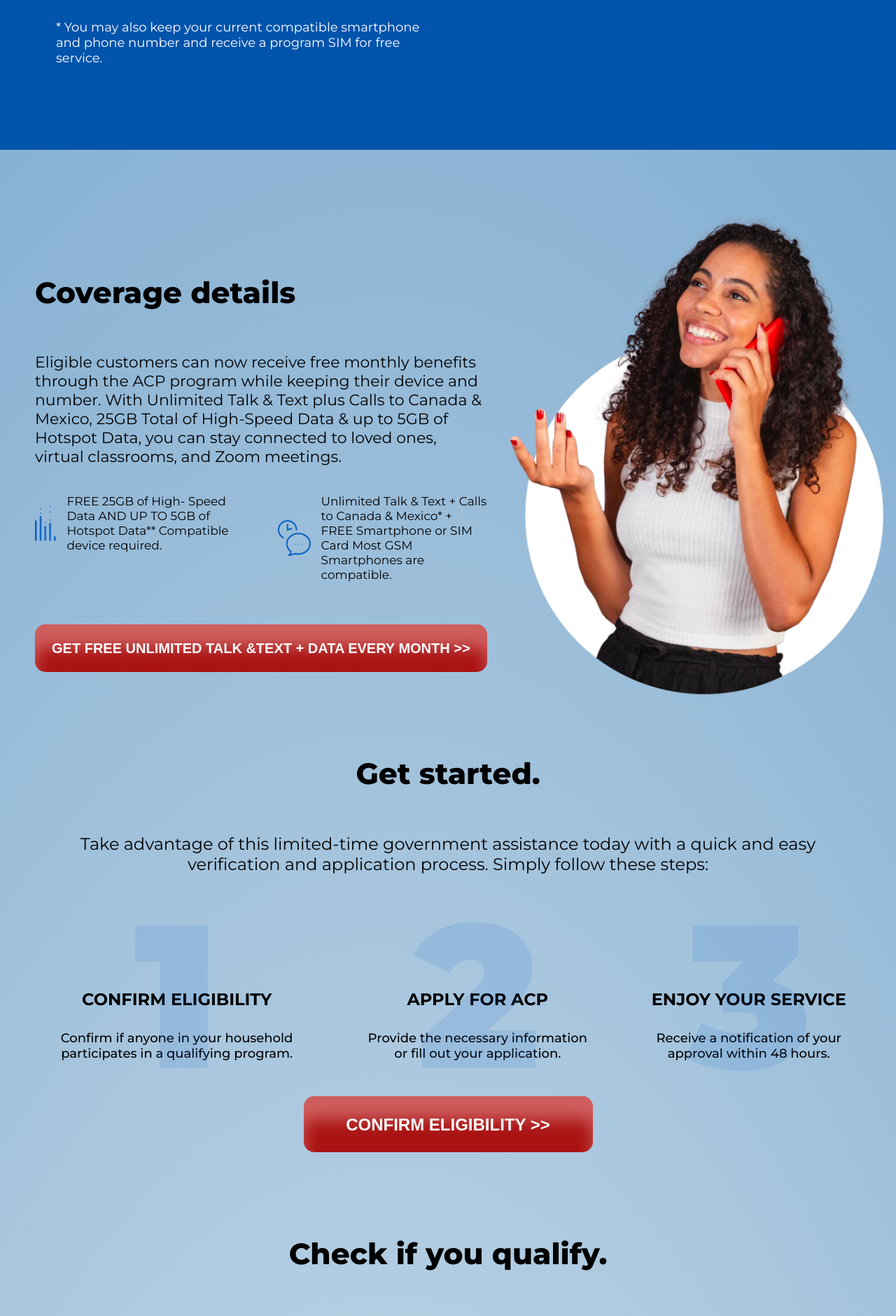
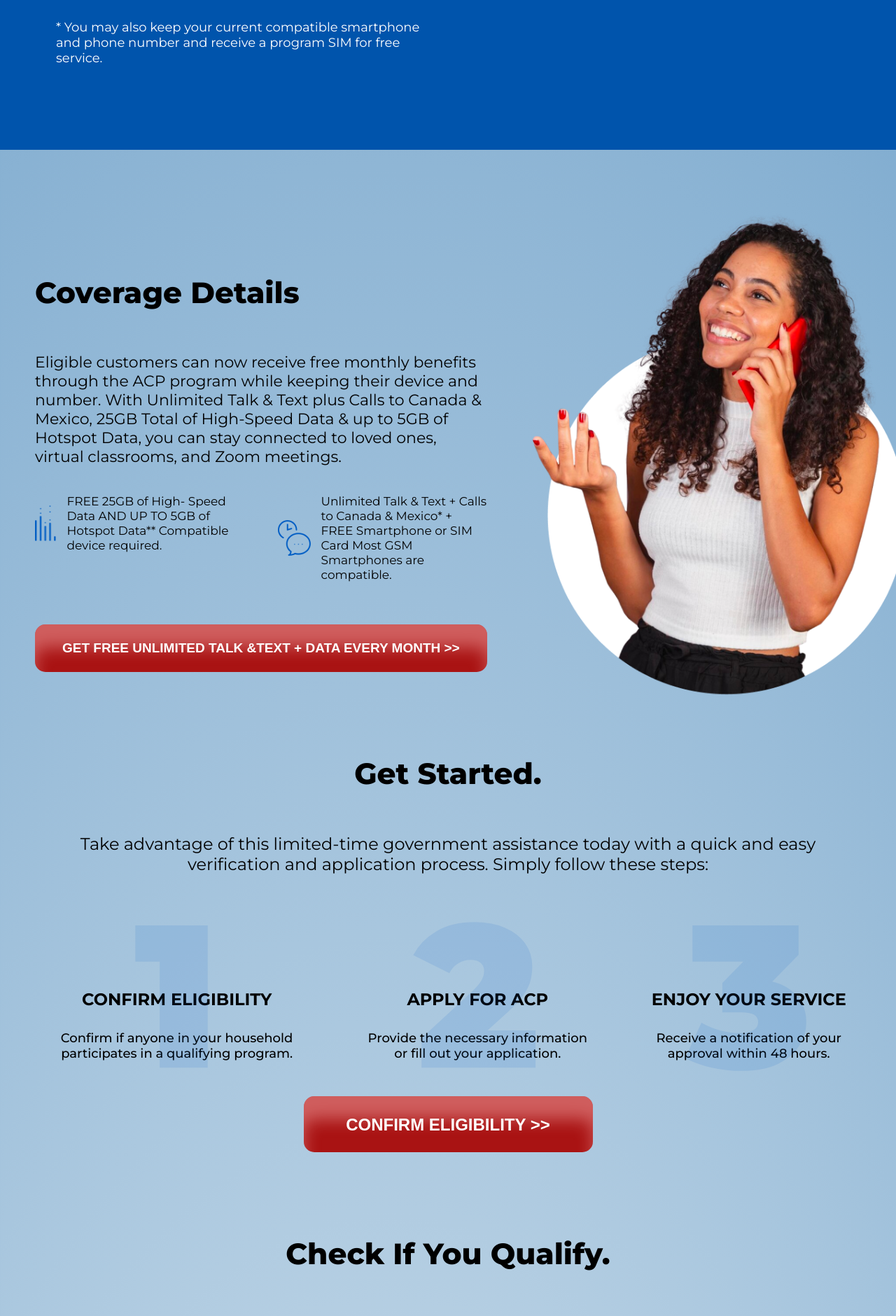
Before and after one commit to vadimhloba/vue-practice, a Nuxt app: page / in a window 1280 px wide. Shown: the part 893-2773 px from the top of the page at 70% size. Built offline with nearby package versions, Linux system fonts and the light colour scheme.

Commit message:
added full adaptiv styles

```diff
--- a/components/UsMap.vue
+++ b/components/UsMap.vue
@@ -594,3 +594,9 @@
 	</svg>
 
 </template>
+
+<style scoped>
+svg {
+	height: auto;
+}
+</style>
--- a/nuxt.config.js
+++ b/nuxt.config.js
@@ -9,7 +9,7 @@ export default {
       { charset: 'utf-8' },
       { name: 'viewport', content: 'width=device-width, initial-scale=1' },
       { hid: 'description', name: 'description', content: '' },
-      { name: 'format-detection', content: 'telephone=no' }
+      { name: 'format-detection', content: 'width=device-width, user-scalable=no, user-scalable=0, initial-scale=1.0, maximum-scale=1.0, minimum-scale=1.0 user-scalable=0' }
     ],
     link: [
       { rel: 'icon', type: 'image/x-icon', href: '/favicon.ico' }
--- a/pages/index.vue
+++ b/pages/index.vue
@@ -238,9 +238,15 @@ button {
 	border-radius: 15px;
 	border: 0;
 	font-weight: 700;
+	font-size: 22px;
+	line-height: 27px;
+	color: #FFFFFF;
+}
+@media (min-width: 992px) {
+	button {
 		font-size: 24px;
 		line-height: 29px;
-	color: #FFFFFF;
+	}
 }
 @media (min-width: 576px) {
   .container {
@@ -421,7 +427,6 @@ p, ul, li, h1, h2, h3, b {
 					max-width: 413px;
 					padding: 26px 0 25px;
 					margin: 46px auto 30px;
-					margin: 46px 0 30px;
 				}
 			}
 			@media (min-width: 992px) {
@@ -468,7 +473,7 @@ p, ul, li, h1, h2, h3, b {
 					position: absolute;
 					top: 0;
 					left: 0;
-					transform: translate(15%, -45%);
+					transform: translate(18%, -43%);
 					width: 100%;
 				}
 			}
@@ -489,97 +494,178 @@ p, ul, li, h1, h2, h3, b {
 
 	/* cov-details START */
 	.cov-details {
-		padding: 179px 0 120px;
+		padding: 30px 0 60px;
 		.container {
 			display: flex;
+			flex-direction: column;
 			justify-content: center;
 			align-items: center;
 		}
+		@media (min-width: 992px) {
+			.container {
+				flex-direction: row;
+			}
+		}
 		.col-one {
-			width: 713px;
+			width: 100%;
+			order: 2;
+			text-align: center;
 			h1 {
 				font-weight: 800;
+				font-size: 34px;
+				line-height: 40px;
+				margin-top: 60px;
+				text-transform: uppercase;
+			}
+			@media (min-width: 992px) {
+				h1 {
+					margin: 0;
+					text-transform: capitalize;
 					font-size: 42px;
 					line-height: 51px;
+				}
 			}
 			h2 {
 				font-weight: 400;
 				font-size: 22px;
 				line-height: 27px;
+				margin: 30px 0;
+			}
+			@media (min-width: 992px) {
+				h2 {
 					margin: 60px 0 40px;
+				}
 			}
 			.point {
 				display: flex;
-				align-items: start;
+				flex-direction: column;
+				align-items: center;
 				p {
 						max-width: 257px;
 						width: 100%;
 						font-weight: 400;
 						font-size: 17px;
 						line-height: 21px;
+					}
+					@media (min-width: 992px) {
+						p {
 							margin-left: 15px;
+						}
 					}
 					.data-pic {
 						max-width: 30.48px;
 						width: 100%;
 						height: 51px;
+						margin-bottom: 15px;
+					}
+					@media (min-width: 992px) {
+						.data-pic {
+							margin: 0;
+						}
 					}
 					.talk-pic {
 						max-width: 46.92px;
 						width: 100%;
 						height: 51px;
+						margin-bottom: 15px;
+					}
+					@media (min-width: 992px) {
+						.talk-pic {
+							margin: 0;
+						}
 					}
 				.row-one {
 					align-items: center;
 					display: flex;
+					flex-direction: column;
+					margin-bottom: 30px;
+				}
+				@media (min-width: 992px) {
+					.row-one {
+						flex-direction: row;
 						margin-right: 63px;
-
+						margin-bottom: 0;
+					}
 				}
 				.row-two {
 					align-items: center;
 					display: flex;
+					flex-direction: column;
+				}
+				@media (min-width: 992px) {
+					.row-two {
+						flex-direction: row;
+					}
+				}
+			}
+			@media (min-width: 992px) {
+				.point {
+					flex-direction: row;
+					align-items: start;
 				}
 			}
 			button {
+				padding: 15px 58px;
+				font-weight: 700;
+				font-size: 22px;
+				line-height: 40px;
+				margin-top: 60px;
+			}
+			@media (min-width: 768px) {
+				button {
 					padding: 22px 0;
-				font-weight: 700;
-				font-size: 20px;
+					font-size: 19px;
 					line-height: 24px;
-				margin-top: 60px;
+				}
 			}
 			@media (min-width: 992px) {
 				button {
-					padding: 22px 0;
-					font-weight: 700;
-					font-size: 18px;
-					line-height: 22px;
 					margin-top: 60px;
 				}
 			}
-			@media (min-width: 1200px) {
-				button {
-					font-size: 20px;
-					line-height: 24px;
 		}
+		@media (min-width: 992px) {
+			.col-one {
+				width: 713px;
+				text-align: left;
 			}
 		}
 		.col-two {
 			position: relative;
-			width: calc(100% / 2);
+			width: 80%;
+			margin-left: auto;
+			margin-right: auto;
+			.call-pic {
+				display: block;
+			}
+			@media (min-width: 992px) {
 				.call-pic {
 					position: absolute;
 					top: 0;
 					left: 0;
-				transform: translate(6%, -54%);
-				width: 100%;
+					transform: translate(12%, -54%);
+					padding: 0;
 				}
+			}
+		}
+		@media (min-width: 992px) {
+			.col-two {
+				width: calc(100% / 2);
+				order: 2;
+				margin: 0;
+			}
+		}
+	}
+	@media (min-width: 992px) {
+		.cov-details {
+			padding: 179px 0 120px;
 		}
 	}
 	/* cov-details END */
 
 	/* get-started START */
 	.get-started {
-		padding-bottom: 120px;
+		padding-bottom: 60px;
 		.container {
 			display: block;
 			justify-content: center;
@@ -587,58 +673,131 @@ p, ul, li, h1, h2, h3, b {
 		}
 		h1 {
 			font-weight: 800;
+			font-size: 34px;
+			line-height: 40px;
+			text-transform: uppercase;
+		}
+		@media (min-width: 992px) {
+			h1 {
+				margin: 0;
+				text-transform: capitalize;
 				font-size: 42px;
 				line-height: 51px;
+			}
 		}
 		h2 {
 			font-weight: 400;
 			font-size: 24px;
 			line-height: 29px;
+			margin: 30px 0 0 0;
+		}
+		@media (min-width: 992px) {
+			h2 {
 				margin: 60px 0 0 0;
+			}
 		}
 		.point {
 			display: flex;
+			flex-direction: column;
 			h1 {
 				position: absolute;
 				top: -50%;
 				left: 50%;
-				transform: translate(-50%, -33%);
+				transform: translate(-50%, -28%);
 				margin: 0 auto;
 				color: rgba(0, 93, 196, 0.11);
 				font-weight: 900;
 				font-size: 290.244px;
 				line-height: 354px;
 			}
+			@media (min-width: 992px) {
+				h1 {
+					transform: translate(-50%, -33%);
+				}
+			}
 			.wrapper {
 				position: relative;
 			}
+			.row-one {
+				h2 {
+					margin: 154px 0 30px;
+				}
+				@media (min-width: 992px) {
+					h2 {
+						margin: 164px 0 30px;
+					}
+				}
+			}
+			.row-two {
+				h2 {
+					margin: 210px 0 30px;
+				}
+				@media (min-width: 992px) {
+					h2 {
+						margin: 164px 0 30px;
+					}
+				}
+			}
 			.row-one, .row-two {
+				@media (min-width: 992px) {
 					.wrapper {
 						margin-right: 60px;
 					}
 				}
+			}
 			h2 {
-				margin: 164px 0 30px;
+				margin: 210px 0 30px;
 				font-weight: 700;
 				font-size: 24px;
 				line-height: 29px;
+			}
+			@media (min-width: 992px) {
+				h2 {
+					margin: 164px 0 30px;
+				}
 			}
 			p {
 				font-weight: 500;
 				font-size: 18px;
 				line-height: 22px;
+				max-width: 334px;
+				width: 100%;
+				margin-right: auto;
+				margin-left: auto;
+			}
+			@media (min-width: 992px) {
+				p {
+					max-width: 100%;
+					margin: 164px 0 30px;
+					margin: 0;
+				}
+			}
+		}
+		@media (min-width: 992px) {
+			.point {
+				flex-direction: row;
 			}
 		}
 		button {
 			max-width: 413px;
+			margin-top: 83px;
+		}
+		@media (min-width: 992px) {
+			button{
 				margin-top: 50px;
+			}
+		}
+	}
+	@media (min-width: 992px) {
+		.get-started {
+			padding-bottom: 120px;
 		}
 	}
 	/* get-started END */
 
 	/* check-qualify START */
 	.check-qualify {
-		padding-bottom: 120px;
+		padding-bottom: 60px;
 		.container {
 			display: block;
 			justify-content: center;
@@ -646,27 +805,46 @@ p, ul, li, h1, h2, h3, b {
 		}
 		h1 {
 				font-weight: 800;
+				font-size: 34px;
+				line-height: 40px;
+				text-transform: uppercase;
+		}
+		@media (min-width: 992px) {
+			h1 {
+				text-transform: capitalize;
 				font-size: 42px;
 				line-height: 51px;
+			}
 		}
 		h2 {
 			display: block;
 			max-width: 541px;
 			width: 100%;
-			margin: 60px auto 30px;
+			margin: 30px 0;
 			font-weight: 400;
 			font-size: 24px;
 			line-height: 29px;
 		}
+		@media (min-width: 992px) {
+			h2 {
+				margin: 60px auto 30px;
+			}
+		}
 		.point {
-			display: grid;
-			grid-template-columns: repeat(3, 1fr);
-			grid-column-gap: 75px;
+			display: block;
 			align-items: center;
 			img {
 				margin-left: auto;
 				margin-right: auto;
 				margin-bottom: 8px;
+			}
+			.apple-pic, .dollar-pic {
+				margin-top: 30px;
+			}
+			@media (min-width: 992px) {
+				.apple-pic, .dollar-pic {
+					margin-top: 0;
+				}
 			}
 			h1 {
 				font-weight: 700;
@@ -693,31 +871,57 @@ p, ul, li, h1, h2, h3, b {
 					margin: 0 auto;
 				}
 			}
+			.row-three {
+				p {
+					max-width: 346px;
+					width: 100%;
+					margin: 0 auto;
+				}
+			}
+		}
+		@media (min-width: 992px) {
+			.point {
+				display: grid;
+				grid-template-columns: repeat(3, 1fr);
+				grid-column-gap: 70px;
+			}
 		}
 		button {
 			max-width: 413px;
 			margin-top: 52px;
 		}
 	}
+	@media (min-width: 992px) {
+		.check-qualify {
+			padding-bottom: 120px;
+		}
+	}
 	/* check-qualify END */
 
 	/* faq START */
 	.faq {
-		padding-bottom: 120px;
+		padding-bottom: 60px;
 		.column {
 			background: #00409F;
-			padding: 120px 64px;
+			padding: 30px 33px;
 			border-radius: 30px;
 			color: #FFFFFF;
 			h1 {
 				font-weight: 800;
+				font-size: 36px;
+				line-height: 44px;
+				text-align: center;
+			}
+			@media (min-width: 768px) {
+				h1 {
 					font-size: 42px;
 					line-height: 51px;
-				text-align: center;
+				}
 			}
 			.point {
 				margin: 60px 0 50px;
 				display: flex;
+				flex-direction: column;
 				.row-one {
 					width: 100%;
 					max-width: 498.5px;
@@ -751,9 +955,24 @@ p, ul, li, h1, h2, h3, b {
 					margin-bottom: 30px;
 				}
 			}
+			@media (min-width: 992px) {
+				.point {
+					flex-direction: row;
+				}
+			}
 			button {
 				max-width: 413px;
 			}
+		}
+		@media (min-width: 992px) {
+			.column {
+				padding: 120px 64px;
+			}
+		}
+	}
+	@media (min-width: 992px) {
+		.faq {
+			padding-bottom: 120px;
 		}
 	}
 	/* faq END */
@@ -778,9 +997,15 @@ p, ul, li, h1, h2, h3, b {
 		}
 		p {
 			font-weight: 600;
+			font-size: 16px;
+			line-height: 135.9%;
+			color: #FFFFFF;
+		}
+		@media (min-width: 992px) {
+			p {
 				font-size: 15px;
 				line-height: 135.9%;
-			color: #FFFFFF;
+			}
 		}
 	}
 	/* footer END */
```
Also changed, not shown: static/img/faq-bg.png (added). Lines whose indentation alone changed are shown as unchanged.
